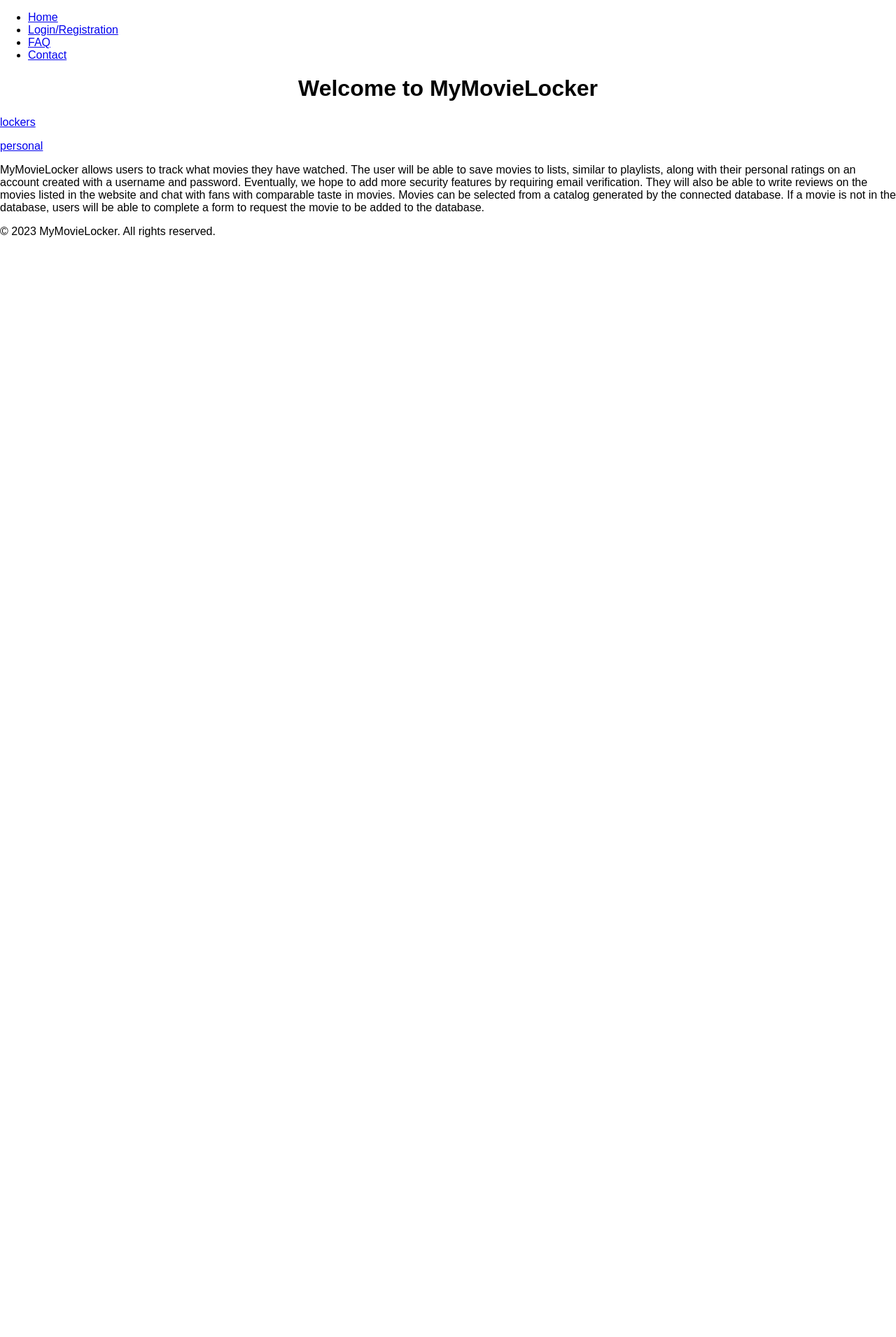
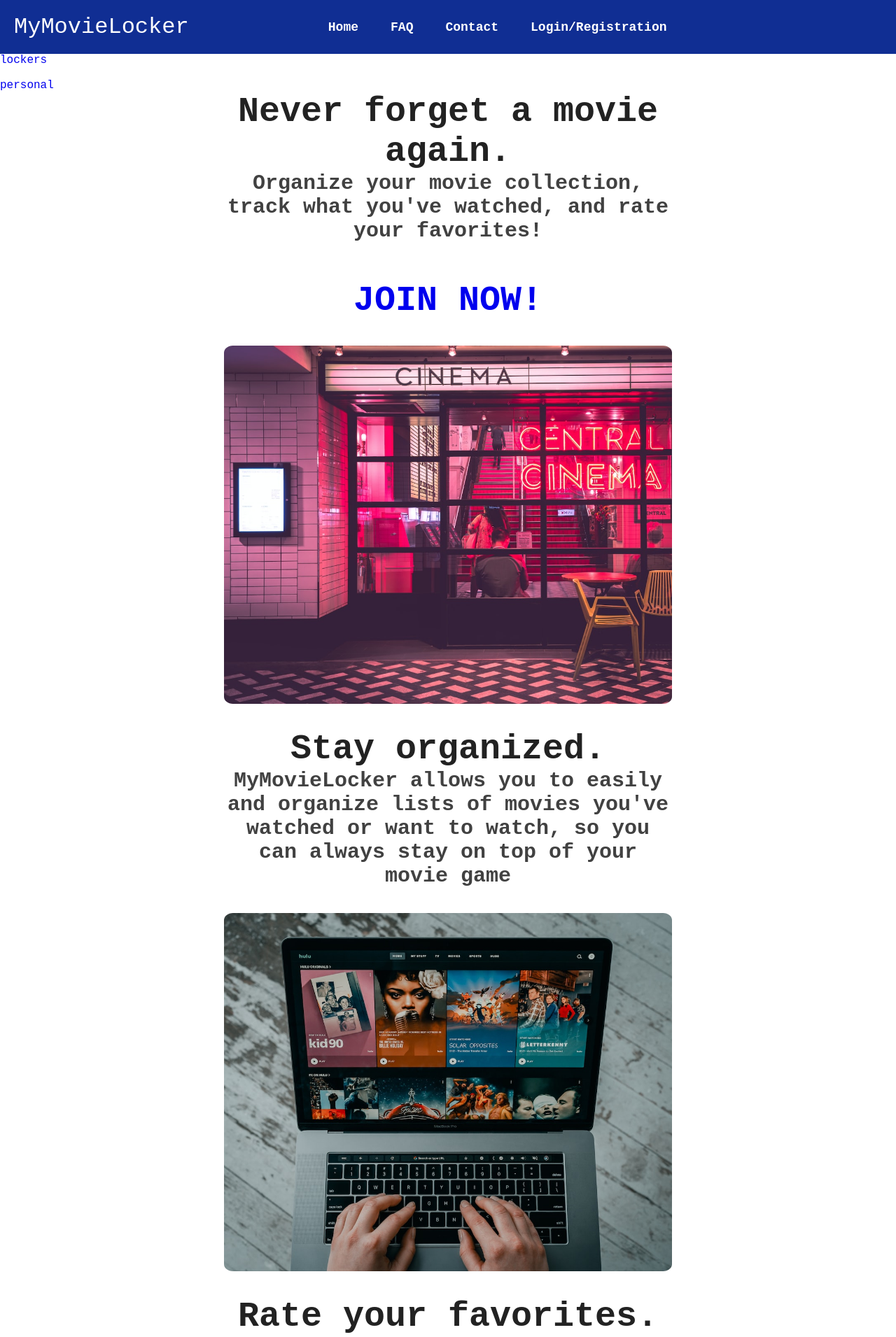
Before and after one commit to bmcclure-hex/MyMovieLocker, a PHP site: page / in a window 1280 px wide. Shown: the top 1911 px of the page at 70% size. Before the commit the page ends 339 px from the top, so only its background shows below. Run offline with PHP 8.4, Linux system fonts and the light colour scheme.

Commit message:
MyMovieLocker 2023.4.21 Update
Visual studio code crashed midway, this is the current progress. Will add more tonight.
This upload includes Faria's Login files as well

```diff
--- a/MyMovieLocker/index.html
+++ b/MyMovieLocker/index.html
@@ -2,42 +2,67 @@
 <html>
 
 <head>
-	<title>My Website</title>
+	<title>MyMovieLocker</title>
 	<link rel="stylesheet" type="text/css" href="style.css">
 </head>
 
+
 <body>
 	<header>
-		<nav>
-			<ul>
+		<nav class="navbar">
+			<!-- LOGO -->
+			<div class="logo">MyMovieLocker</div>
+
+			<!-- NAVIGATION MENU -->
+			<ul class="nav-links">
+
+				<!-- NAVIGATION MENUS -->
+				<div class="menu">
 					<li><a href="index.html">Home</a></li>
-				<li><a href="login.html">Login/Registration</a></li>
 					<li><a href="faq.html">FAQ</a></li>
 					<li><a href="contact.html">Contact</a></li>
+					<li><a href="../Login/login.php">Login/Registration</a></li>
+				</div>
 			</ul>
 		</nav>
+</body>
 </header>
 
 <main>
-		<h1>Welcome to MyMovieLocker</h1>
+	<!-- Probably move this -->
+	<p><a href="lockers/lockers.html">lockers</a></p><br>
+	<p><a href="lockers/personal.html">personal</a></p>
 
-		<p><a href="lockers/lockers.html">lockers</a></p>
-		<p><a href="lockers/personal.html">personal</a></p>
-		<p>MyMovieLocker allows users to track what movies they have watched.
-			The user will be able to save movies to lists, similar to playlists,
-			along with their personal ratings on an account created with a username
-			and password. Eventually, we hope to add more security features by
-			requiring email verification. They will also be able to write reviews
-			on the movies listed in the website and chat with fans with comparable
-			taste in movies. Movies can be selected from a catalog generated by the
-			connected database. If a movie is not in the database, users will be
-			able to complete a form to request the movie to be added to the database. </p>
+
+	<h1>Never forget a movie again.</h1>
+	<h3 class="center">Organize your movie collection, track what you've watched, and rate your favorites!</h3><br>
+	<p></p><br><br>
+
+	<h1><a href="login.html">JOIN NOW!</a></h1><br><br>
+
+	<img src="/img/image1.jpg" alt="image1" class="center"><br><br>
+	<h2>Stay organized.</h2>
+	<h3>MyMovieLocker allows you to easily and organize lists of movies you've watched or want to watch, so you can
+		always stay on top of your movie game</h3><br><br>
+
+	<img src="/img/image2.jpg" alt="image2" class="center"><br><br>
+	<h2>Rate your favorites.</h2>
+	<h3>Rate the movies you watch to remember which ones you loved and which ones to skip in the future. Your
+		ratings will help you remember your favorites so you
+		recommend them to others</h3><br><br>
+
+	<img src="/img/image3.jpg" alt="image3" class="center"><br><br>
+	<h2>Share with friends.</h2>
+	<h3>You can share your movie watching list with friends or family, so they can watch with your or find new
+		movies to watch on their own. You can even create
+		movie lists based on different themes, genres or events.
+	</h3>
 </main>
 
-	<footer>
+<footer><br><br>
 	<p>&copy; 2023 MyMovieLocker. All rights reserved.</p>
 </footer>
-
+<script scr="script.js"></script>
 </body>
 
 </html>
--- a/MyMovieLocker/lockers/lockers.html
+++ b/MyMovieLocker/lockers/lockers.html
@@ -1,10 +1,12 @@
 <!DOCTYPE html>
 <html>
+
 <head>
     <title>MyMovieLocker - Lockers</title>
     <link rel="stylesheet" type="text/css" href="style.css">
     <script src="script.js"></script>
 </head>
+
 <body>
     <h1>MyMovieLocker</h1>
     <h2>Lockers</h2>
@@ -22,4 +24,5 @@
         <li>Locker 3</li>
     </ul>
 </body>
+
 </html>
--- a/MyMovieLocker/style.css
+++ b/MyMovieLocker/style.css
@@ -1,10 +1,127 @@
-body {
-	font-family: Arial, sans-serif;
-	margin: 0;
-	padding: 0;
+/* UTILITIES */
+* {
+    margin: 0;
+    padding: 0;
+    box-sizing: border-box;
+    font-family:'Courier New', Courier, monospace;
 }
 
-h1 {
-	text-align: center;
-	margin-top: 20px;
+img {
+    border-radius: 2%;
+
 }
+
+.center {
+    display: block;
+    margin-left: auto;
+    margin-right: auto;
+    width: 50%;
+  }
+
+h1, h2 {
+    color:rgb(34, 34, 34);
+    font-size: 50px;
+    font-weight: bold;
+    display: block;
+    margin-left: auto;
+    margin-right: auto;
+    width: 50%;
+    text-align: center;
+}
+
+h3, ul {
+    color:#414141;
+    font-size: 30px;
+    display: block;
+    width: 50%;
+    text-align: center;
+    margin-left: auto;
+    margin-right: auto;
+}
+
+li {
+    text-align: left;
+    font-weight: bold;
+}
+
+dd {
+    text-align: left;
+    font-size: 30px;
+}
+
+a {
+    text-decoration: none;
+}
+
+li {
+    list-style: none;
+}
+
+/* NAVBAR STYLING STARTS */
+.navbar {
+    display: flex;
+    align-items: center;
+    justify-content: space-between;
+    padding: 20px;
+    background-color: rgb(16, 46, 147);
+    color: #fff;
+}
+
+.nav-links a {
+    color: #fff;
+}
+
+/* LOGO */
+.logo {
+    font-size: 32px;
+}
+
+/* NAVBAR MENU */
+.menu {
+    display: flex;
+    gap: 1em;
+    font-size: 18px;
+}
+
+.menu li:hover {
+    background-color: #4c9e9e;
+    border-radius: 5px;
+    transition: 0.3s ease;
+}
+
+.menu li {
+    padding: 5px 14px;
+}
+
+/* DROPDOWN MENU */
+.services {
+    position: relative;
+}
+
+.dropdown {
+    background-color: rgba(35, 90, 162, 0.763);
+    padding: 1em 0;
+    position: absolute;
+    /*WITH RESPECT TO PARENT*/
+    display: none;
+    border-radius: 8px;
+    top: 35px;
+}
+
+.dropdown li+li {
+    margin-top: 10px;
+}
+
+.dropdown li {
+    padding: 0.5em 1em;
+    width: 8em;
+    text-align: center;
+}
+
+.dropdown li:hover {
+    background-color: #4c9e9e;
+}
+
+.services:hover .dropdown {
+    display: block;
+}
```
Also changed, not shown: MyMovieLocker/FAQ.html (+27 -12 lines), MyMovieLocker/Login/database.php (added, +15 -0 lines), MyMovieLocker/Login/login.php (added, +68 -0 lines), MyMovieLocker/Login/login_stylesheet.css (added, +114 -0 lines), MyMovieLocker/Login/register.php (added, +90 -0 lines), MyMovieLocker/contact.html (+19 -9 lines), MyMovieLocker/login.html (+30 -10 lines), MyMovieLocker/Login/image.jpg (added), MyMovieLocker/img/image1.jpg (added), MyMovieLocker/img/image2.jpg (added), MyMovieLocker/img/image3.jpg (added), MyMovieLocker/img/image4.jpg (added), MyMovieLocker/img/image5.jpg (added), MyMovieLocker/img/image6.jpg (added), 2 more files. Lines whose indentation alone changed are shown as unchanged.
